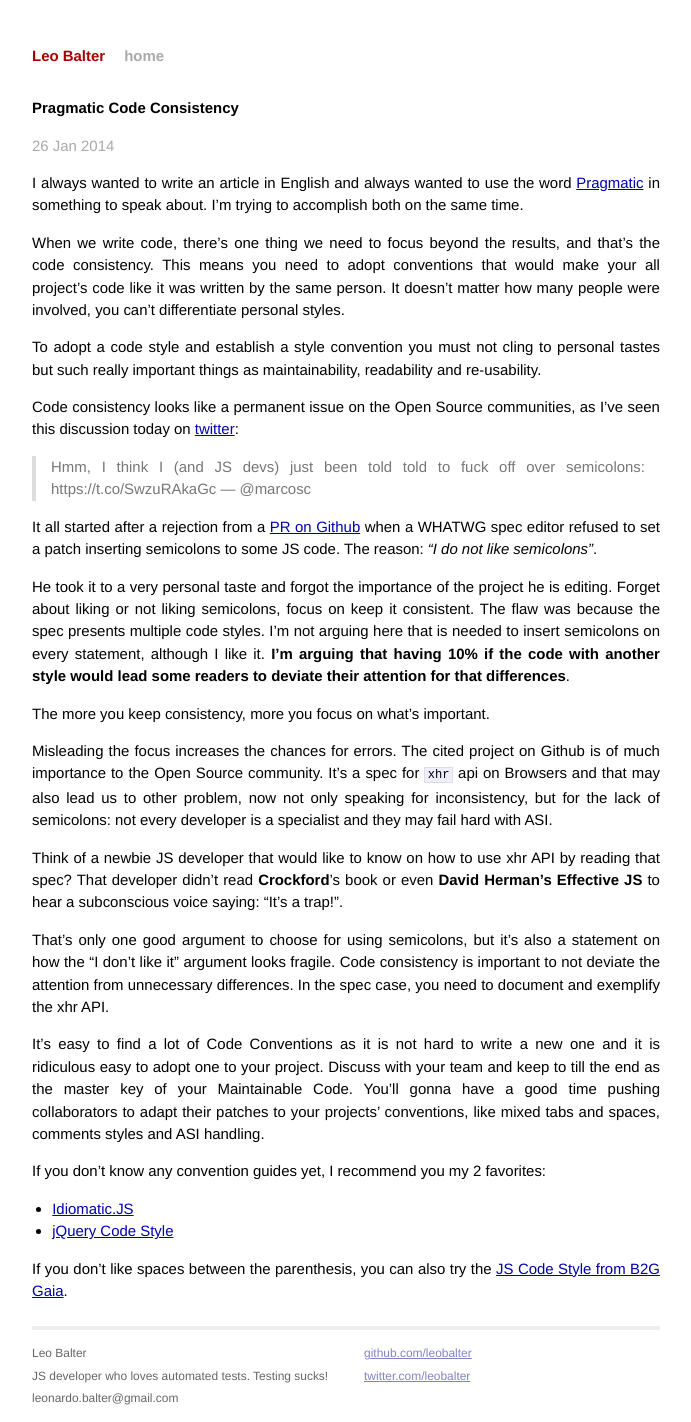
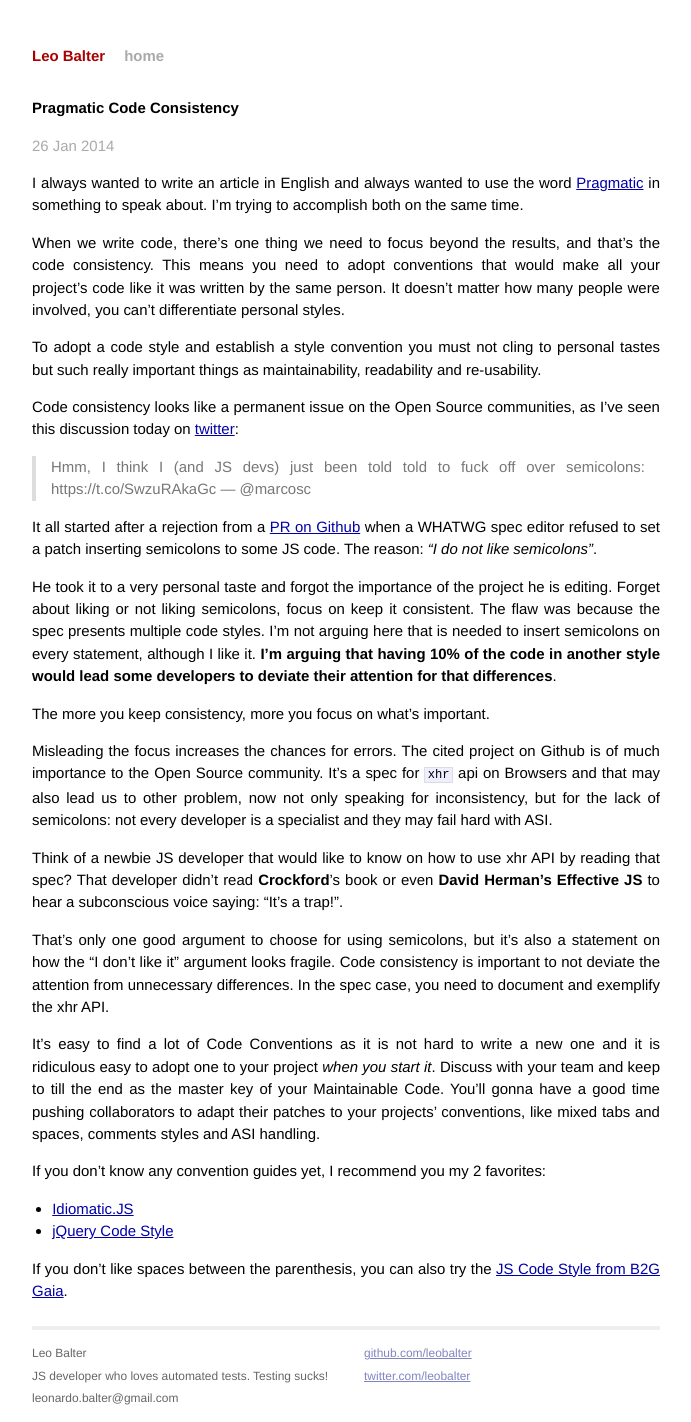
Before and after one commit to leobalter/leobalter.github.io, a Jekyll site: the page built from _posts/2014-01-26-pragmatic-code-consistency.markdown, in a window 1280 px wide. Shown: the whole page, without its empty margins (294-985 px from the left). Built offline with Jekyll 4.4.1, drawn with Linux system fonts in a browser that asks for light colours; Markdown is read by kramdown in place of the engine named in the settings; comment, search, counter and statistics services are not loaded.

Commit message:
article review

```diff
--- a/_posts/2014-01-26-pragmatic-code-consistency.markdown
+++ b/_posts/2014-01-26-pragmatic-code-consistency.markdown
@@ -9,7 +9,7 @@ I always wanted to write an article in English and always wanted to use the word
 
 [Pragmatic]: https://en.wikipedia.org/wiki/Pragmatism 'Pragmatism on Wikipedia'
 
-When we write code, there's one thing we need to focus beyond the results, and that's the code consistency. This means you need to adopt conventions that would make your all project's code like it was written by the same person. It doesn't matter how many people were involved, you can't differentiate personal styles.
+When we write code, there's one thing we need to focus beyond the results, and that's the code consistency. This means you need to adopt conventions that would make all your project's code like it was written by the same person. It doesn't matter how many people were involved, you can't differentiate personal styles.
 
 To adopt a code style and establish a style convention you must not cling to personal tastes but such really important things as maintainability, readability and re-usability.
 
@@ -23,7 +23,7 @@ It all started after a rejection from a [PR on Github][PR on Github] when a WHAT
 
 [PR on Github]: https://github.com/whatwg/xhr/pull/16
 
-He took it to a very personal taste and forgot the importance of the project he is editing. Forget about liking or not liking semicolons, focus on keep it consistent. The flaw was because the spec presents multiple code styles. I'm not arguing here that is needed to insert semicolons on every statement, although I like it. **I'm arguing that having 10% if the code with another style would lead some readers to deviate their attention for that differences**.
+He took it to a very personal taste and forgot the importance of the project he is editing. Forget about liking or not liking semicolons, focus on keep it consistent. The flaw was because the spec presents multiple code styles. I'm not arguing here that is needed to insert semicolons on every statement, although I like it. **I'm arguing that having 10% of the code in another style would lead some developers to deviate their attention for that differences**.
 
 The more you keep consistency, more you focus on what's important.
 
@@ -33,7 +33,7 @@ Think of a newbie JS developer that would like to know on how to use xhr API by
 
 That's only one good argument to choose for using semicolons, but it's also a statement on how the "I don't like it" argument looks fragile. Code consistency is important to not deviate the attention from unnecessary differences. In the spec case, you need to document and exemplify the xhr API.
 
-It's easy to find a lot of Code Conventions as it is not hard to write a new one and it is ridiculous easy to adopt one to your project. Discuss with your team and keep to till the end as the master key of your Maintainable Code. You'll gonna have a good time pushing collaborators to adapt their patches to your projects' conventions, like mixed tabs and spaces, comments styles and ASI handling.
+It's easy to find a lot of Code Conventions as it is not hard to write a new one and it is ridiculous easy to adopt one to your project *when you start it*. Discuss with your team and keep to till the end as the master key of your Maintainable Code. You'll gonna have a good time pushing collaborators to adapt their patches to your projects' conventions, like mixed tabs and spaces, comments styles and ASI handling.
 
 If you don't know any convention guides yet, I recommend you my 2 favorites:
 
```
